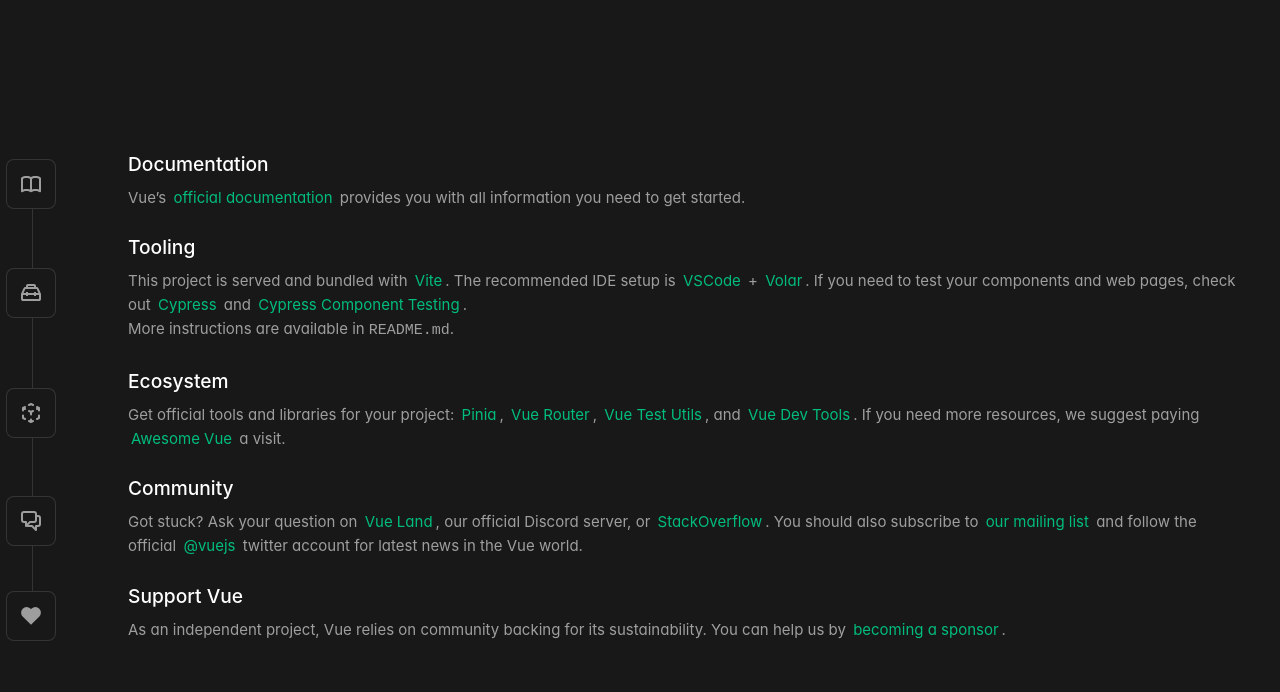
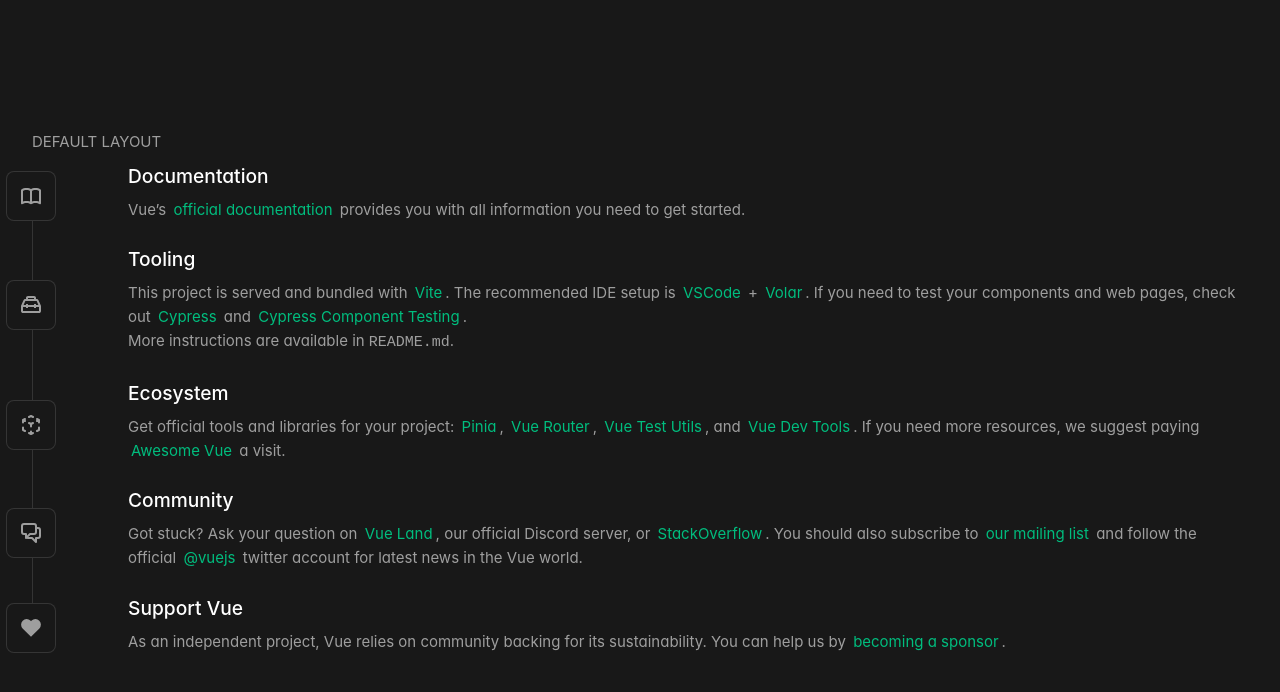
Before and after one commit to jarobober/NestFlow, a Vue app: page / in a window 1280 px wide. Shown: the top 692 px of the page. Built offline with nearby package versions, Linux system fonts and the light colour scheme.

Commit message:
create composable to handle layouts

```diff
--- a/src/App.vue
+++ b/src/App.vue
@@ -1,9 +1,13 @@
 <script setup lang="ts">
-import HelloWorld from './components/HelloWorld.vue'
+import { useLayouts } from '@/composables/useLayouts'
+
+const { layout } = useLayouts()
 </script>
 
 <template>
-  <RouterView />
+  <component :is="layout">
+    <router-view />
+  </component>
 </template>
 
 <style scoped>
--- a/src/composables/useLayouts.ts
+++ b/src/composables/useLayouts.ts
@@ -0,0 +1,13 @@
+import { shallowRef } from 'vue'
+import router from '@/router'
+import layouts from '@/layouts'
+
+export const useLayouts = () => {
+  const layout = shallowRef('div')
+
+  router.afterEach((to) => {
+    layout.value = layouts[to.meta.layout] || 'div'
+  })
+
+  return { layout }
+}
--- a/src/layouts/AuthLayout.vue
+++ b/src/layouts/AuthLayout.vue
@@ -1,6 +1,6 @@
 <template>
   <main>
     <div>AUTH LAYOUT</div>
-    <router-view />
+    <slot />
   </main>
 </template>
--- a/src/layouts/DefaultLayout.vue
+++ b/src/layouts/DefaultLayout.vue
@@ -1,6 +1,6 @@
 <template>
   <main>
     <div>DEFAULT LAYOUT</div>
-    <router-view />
+    <slot />
   </main>
 </template>
--- /dev/null
+++ b/src/layouts/index.ts
@@ -0,0 +1,7 @@
+import AuthLayout from '@/layouts/AuthLayout.vue'
+import DefaultLayout from '@/layouts/DefaultLayout.vue'
+
+export default {
+  AuthLayout,
+  DefaultLayout
+}
--- a/src/router/index.ts
+++ b/src/router/index.ts
@@ -7,7 +7,10 @@
     {
       path: '/',
       name: 'home',
-      component: HomeView
+      component: HomeView,
+      meta: {
+        layout: 'DefaultLayout'
+      }
     },
     {
       path: '/about',
@@ -15,7 +18,10 @@
       // route level code-splitting
       // this generates a separate chunk (About.[hash].js) for this route
       // which is lazy-loaded when the route is visited.
-      component: () => import('../views/AboutView.vue')
+      component: () => import('../views/AboutView.vue'),
+      meta: {
+        layout: 'DefaultLayout'
+      }
     },
     {
       path: '/sign-in',
@@ -23,7 +29,10 @@
       // route level code-splitting
       // this generates a separate chunk (About.[hash].js) for this route
       // which is lazy-loaded when the route is visited.
-      component: () => import('../views/auth/SignInView.vue')
+      component: () => import('../views/auth/SignInView.vue'),
+      meta: {
+        layout: 'AuthLayout'
+      }
     }
   ]
 })
```
